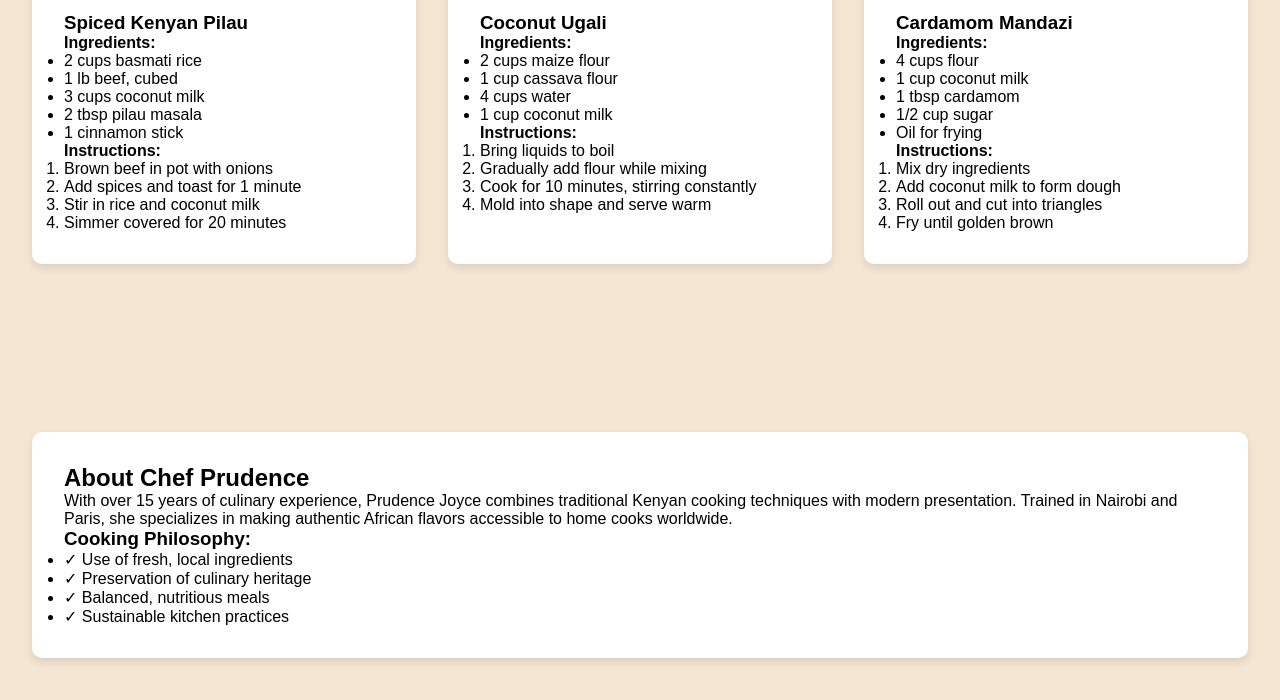
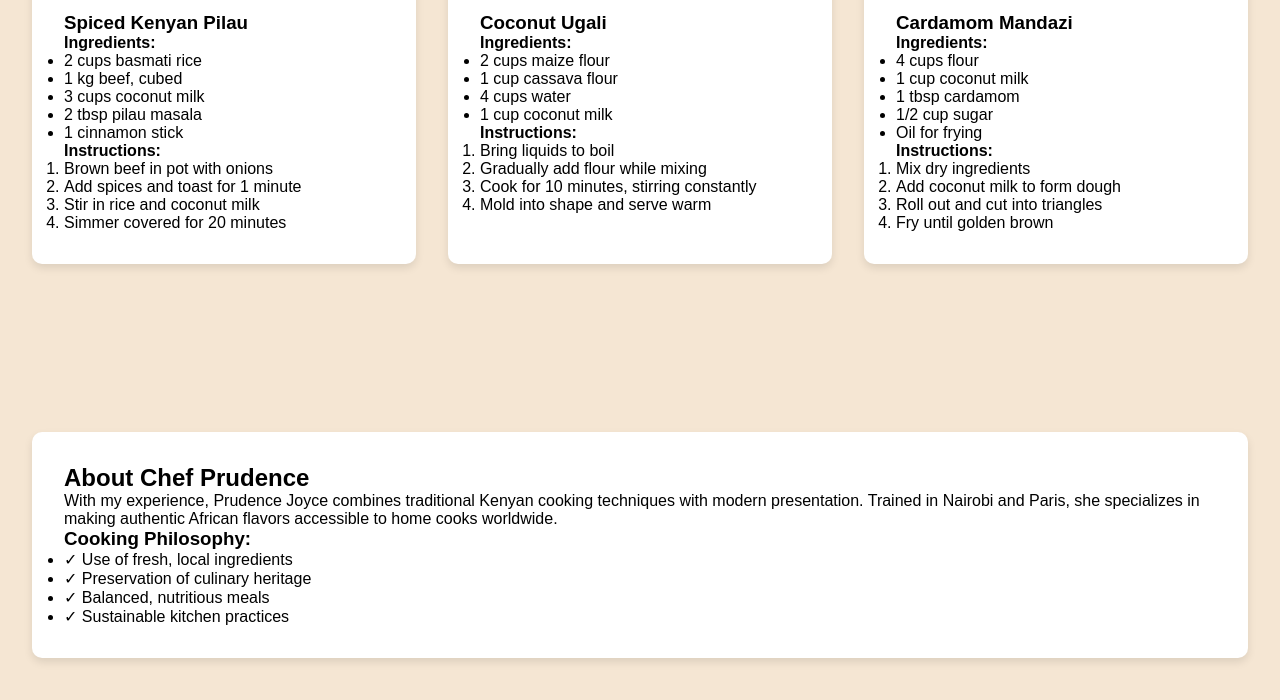
Before and after one commit to Prudence6joyce/portfolio-, a plain HTML site: page index.html in a window 1280 px wide. Shown: the part 1264-1964 px from the top of the page. Drawn offline with Linux system fonts and the light colour scheme.

Commit message:
P index.html

```diff
--- a/index.html
+++ b/index.html
@@ -125,7 +125,7 @@
 </head>
 <body>
     <header>
-        <h1>Prudence's Kitchen</h1>
+        <h1>Prudence Joyce's Kitchen</h1>
         <nav>
             <ul>
                 <li><a href="#home">Home</a></li>
@@ -152,7 +152,7 @@
                 <h4>Ingredients:</h4>
                 <ul>
                     <li>2 cups basmati rice</li>
-                    <li>1 lb beef, cubed</li>
+                    <li>1 kg beef, cubed</li>
                     <li>3 cups coconut milk</li>
                     <li>2 tbsp pilau masala</li>
                     <li>1 cinnamon stick</li>
@@ -211,7 +211,7 @@
     <section id="about">
         <div class="recipe-card">
             <h2>About Chef Prudence</h2>
-            <p>With over 15 years of culinary experience, Prudence Joyce combines traditional Kenyan cooking techniques with modern presentation. Trained in Nairobi and Paris, she specializes in making authentic African flavors accessible to home cooks worldwide.</p>
+            <p>With my experience, Prudence Joyce combines traditional Kenyan cooking techniques with modern presentation. Trained in Nairobi and Paris, she specializes in making authentic African flavors accessible to home cooks worldwide.</p>
             <h3>Cooking Philosophy:</h3>
             <ul>
                 <li>✓ Use of fresh, local ingredients</li>
```
